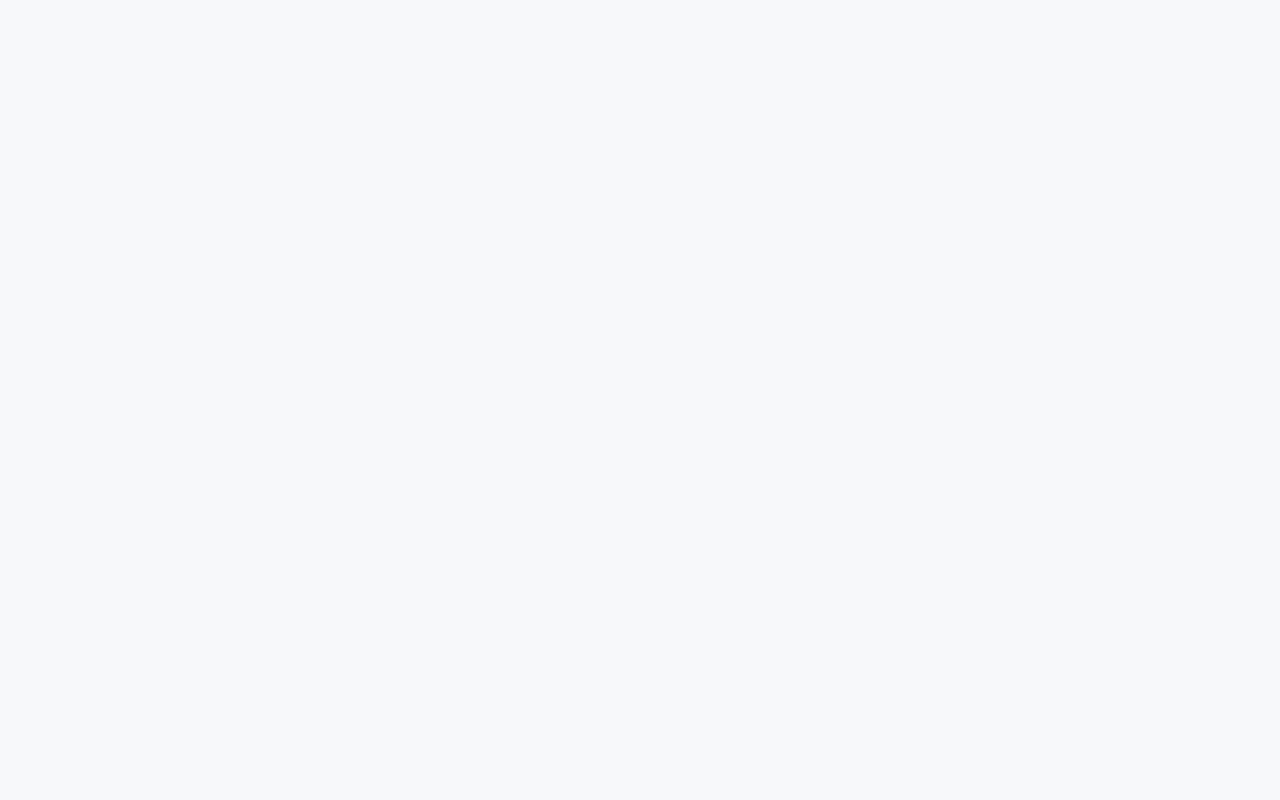
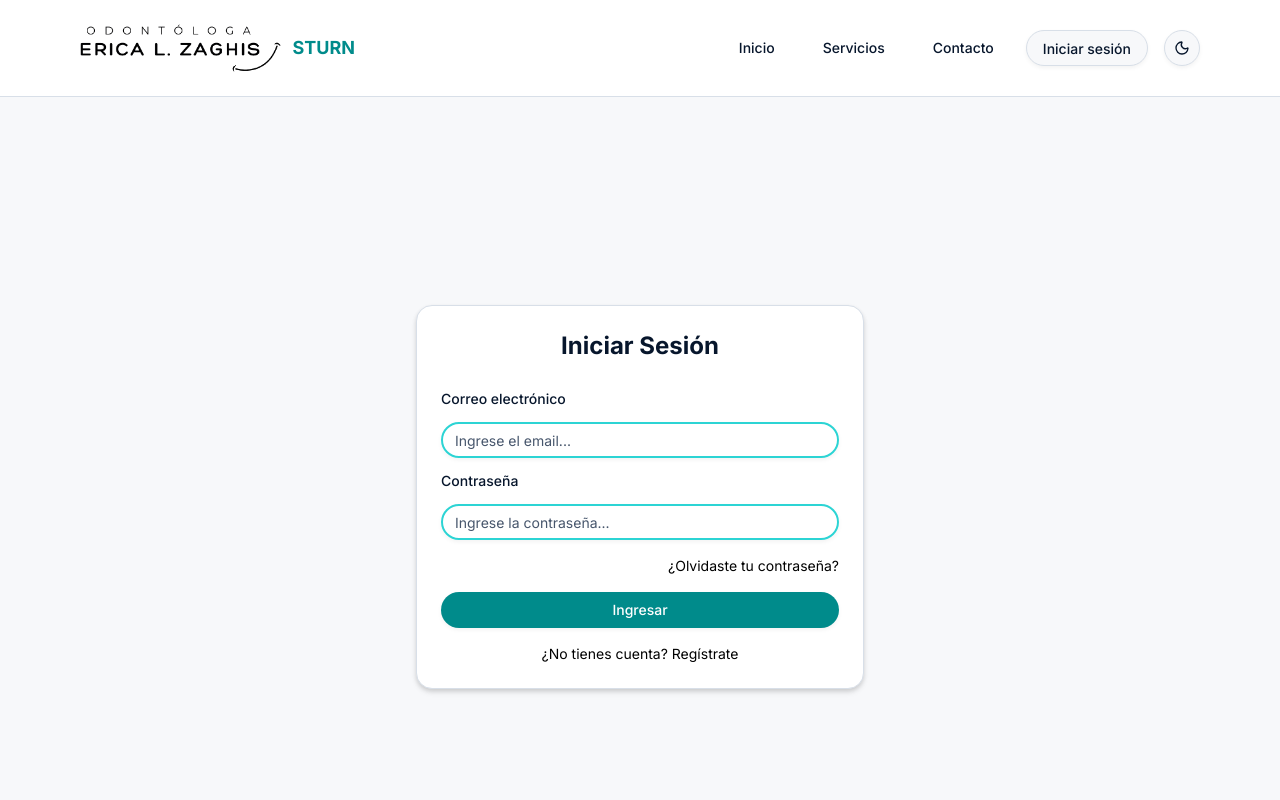
Before and after one commit to melinab1998/TPI-PROGRAMACION-IV, a React (Vite) app in the folder frontend/: page /iniciar-sesion in a window 1280 px wide. Before the commit this address had no page. Shown: the top 800 px of the page. Built offline with nearby package versions, Linux system fonts and the light colour scheme.

Commit message:
Creación del login

```diff
--- a/frontend/package.json
+++ b/frontend/package.json
@@ -13,6 +13,7 @@
     "@radix-ui/react-accordion": "^1.2.12",
     "@radix-ui/react-avatar": "^1.1.10",
     "@radix-ui/react-dropdown-menu": "^2.1.16",
+    "@radix-ui/react-label": "^2.1.7",
     "@radix-ui/react-slot": "^1.2.3",
     "@tailwindcss/vite": "^4.1.12",
     "class-variance-authority": "^0.7.1",
--- a/frontend/src/App.jsx
+++ b/frontend/src/App.jsx
@@ -2,12 +2,14 @@ import React from "react";
 import { Routes, Route} from "react-router-dom";
 import Layout from "./components/Layout/Layout";
 import Home from "./pages/Home/Home";
+import Login from "./pages/Home/Login/Login";
 
 function App() {
   return (
       <Routes>
         <Route path="/" element={<Layout />}>
           <Route index element={<Home />} />
+          <Route path="iniciar-sesion" element={<Login />} />
         </Route>
       </Routes>
   );
--- a/frontend/src/components/NavBar/NavBar.jsx
+++ b/frontend/src/components/NavBar/NavBar.jsx
@@ -4,6 +4,7 @@ import logoLight from "@/img/logo-light-1.png";
 import logoDark from "@/img/logo-dark-1.png";
 import ModeToggle from "@/components/ui/mode-toggle";
 import { useTheme } from "next-themes";
+import { Link } from "react-router-dom"
 
 export default function NavBar() {
 
@@ -26,9 +27,11 @@ export default function NavBar() {
                     <Button variant="ghost">Inicio</Button>
                     <Button variant="ghost">Servicios</Button>
                     <Button variant="ghost">Contacto</Button>
+                    <Link to="/iniciar-sesion">
                     <Button variant="outline" className="hidden md:inline">
                         Iniciar sesión
                     </Button>
+                    </Link>
                     <ModeToggle />
                 </div>
             </div>
--- /dev/null
+++ b/frontend/src/components/ui/label.jsx
@@ -0,0 +1,21 @@
+import * as React from "react"
+import * as LabelPrimitive from "@radix-ui/react-label"
+
+import { cn } from "@/lib/utils"
+
+function Label({
+  className,
+  ...props
+}) {
+  return (
+    <LabelPrimitive.Root
+      data-slot="label"
+      className={cn(
+        "flex items-center gap-2 text-sm leading-none font-medium select-none group-data-[disabled=true]:pointer-events-none group-data-[disabled=true]:opacity-50 peer-disabled:cursor-not-allowed peer-disabled:opacity-50",
+        className
+      )}
+      {...props} />
+  );
+}
+
+export { Label }
--- /dev/null
+++ b/frontend/src/pages/Home/Login/Login.jsx
@@ -0,0 +1,79 @@
+import { Card, CardContent, CardHeader, CardTitle } from "@/components/ui/card"
+import { Label } from "@/components/ui/label"
+import { Input } from "@/components/ui/input"
+import { Button } from "@/components/ui/button"
+import { Link } from "react-router-dom"
+import { useState } from "react"
+
+export default function Login() {
+  const [formData, setFormData] = useState({ email: "", password: "" })
+
+  const handleChange = (e) => {
+    setFormData({ ...formData, [e.target.name]: e.target.value })
+  }
+
+  const handleSubmit = (e) => {
+    e.preventDefault()
+    console.log("Login con:", formData)
+    // Aquí deberías llamar a tu backend para autenticar
+  }
+
+  return (
+    <div className="flex items-center justify-center min-h-screen  px-4">
+      <Card className="w-full max-w-md shadow-lg rounded-2xl">
+        <CardHeader>
+          <CardTitle className="text-center text-2xl font-bold">
+            Iniciar Sesión
+          </CardTitle>
+        </CardHeader>
+        <CardContent>
+          <form onSubmit={handleSubmit} className="space-y-4">
+            <div>
+              <Label htmlFor="email" className="mb-4">Correo electrónico</Label>
+              <Input
+                id="email"
+                name="email"
+                placeholder="Ingrese el email..."
+                type="email"
+                value={formData.email}
+                onChange={handleChange}
+                required
+                className="border-2 border-[#2CD4D4] focus:ring-0 focus:outline-none focus:border-[#2CD4D4]"
+              />
+            </div>
+            <div>
+              <Label htmlFor="password" className="mb-4">Contraseña</Label>
+              <Input
+                id="password"
+                name="password"
+                placeholder="Ingrese la contraseña..."
+                type="password"
+                value={formData.password}
+                onChange={handleChange}
+                required
+                className="border-2 border-[#2CD4D4] focus:ring-0 focus:outline-none focus:border-[#2CD4D4]"
+              />
+            </div>
+            <div className="flex justify-end">
+              <Link
+                to="/forgot-password"
+                className="text-sm text-accent-foreground hover:underline"
+              >
+                ¿Olvidaste tu contraseña?
+              </Link>
+            </div>
+            <Button type="submit" className="w-full">
+              Ingresar
+            </Button>
+          </form>
+          <p className="mt-4 text-center text-sm text-accent-foreground">
+            ¿No tienes cuenta?{" "}
+            <Link to="/register" className=" hover:underline">
+              Regístrate
+            </Link>
+          </p>
+        </CardContent>
+      </Card>
+    </div>
+  )
+}
```
Also changed, not shown: 1 other file (tests, documents, lock files or other folders).
